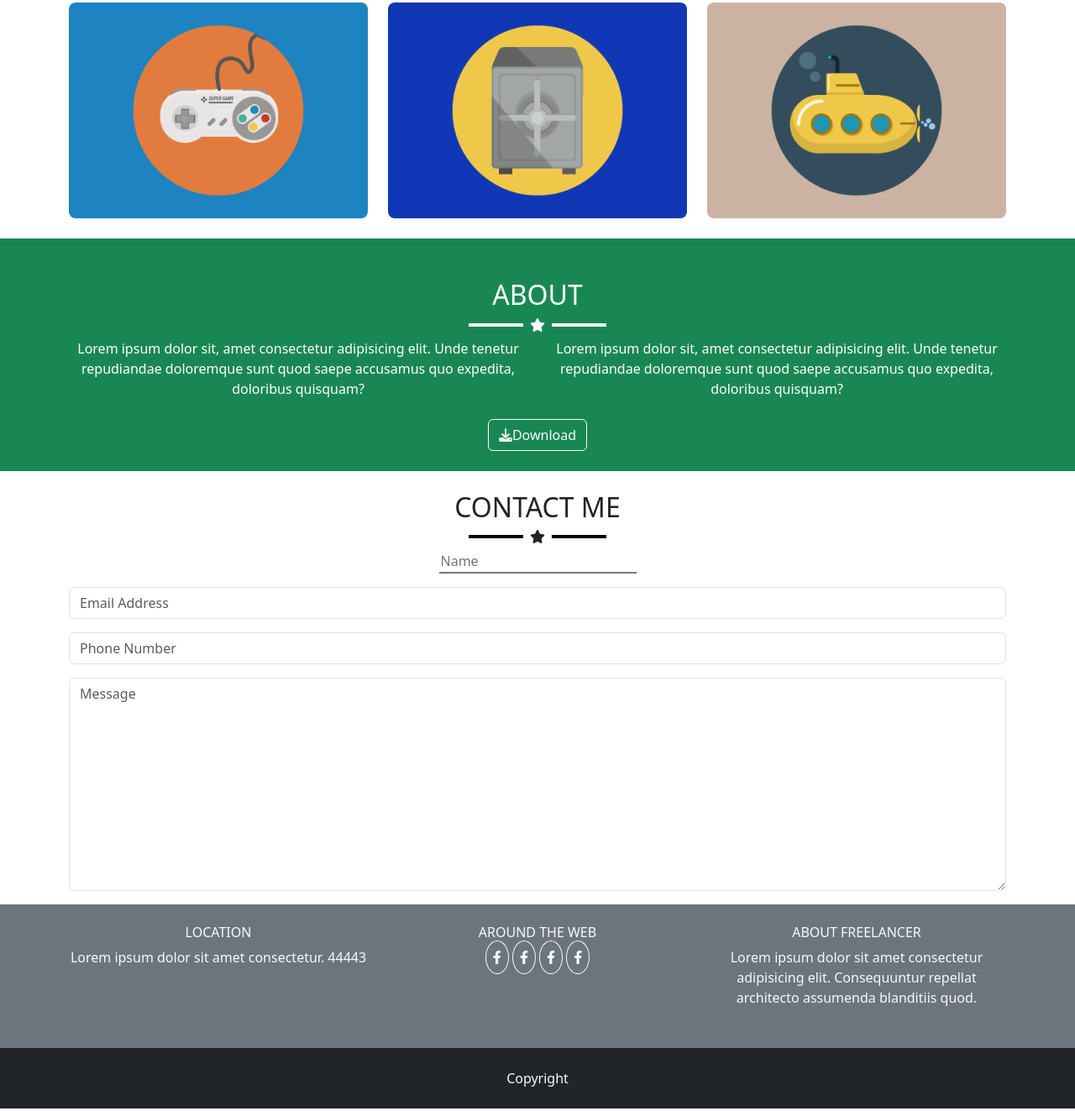
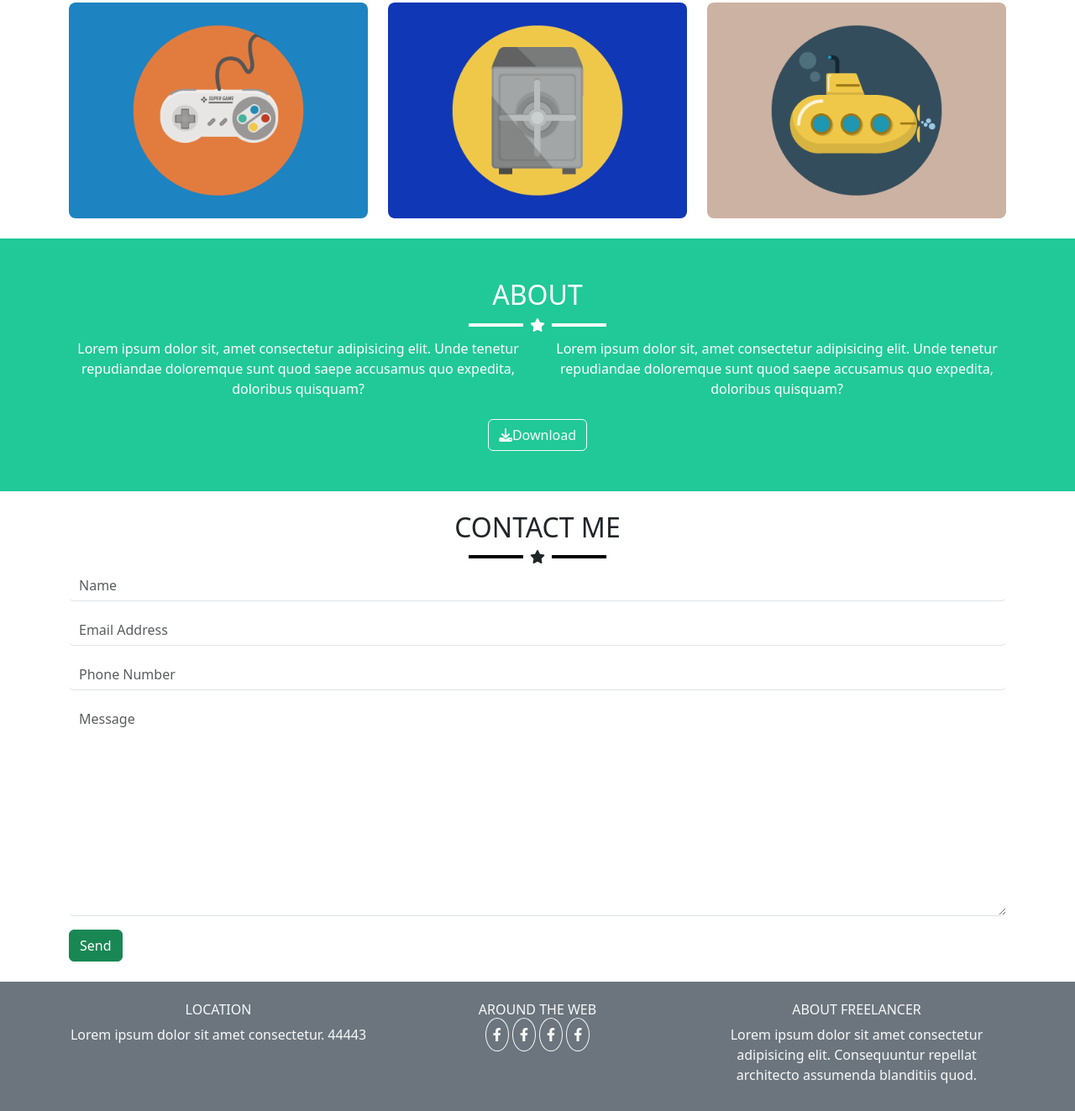
Before and after one commit to luca-masera/html-css-bootstrap-freelancer, a plain HTML site: page index.html in a window 1280 px wide. Shown: the part 1188-2511 px from the top of the page at 84% size. Drawn offline with nearby package versions, Linux system fonts and the light colour scheme.

Commit message:
Esercizio START BOOTSTRAP

```diff
--- a/css/style.css
+++ b/css/style.css
@@ -34,8 +34,7 @@
     display: block;
 
 }
-.my-border{
-    border-top: 0;
-    border-left: 0;
-    border-right: 0;
+
+.my-backround-color{
+    background-color: var(--bs-teal);
 }
--- a/index.html
+++ b/index.html
@@ -37,7 +37,7 @@
 
     </header>
     <main>
-        <div class="bg-success text-light">
+        <div class="my-backround-color text-light">
             <div class="container d-flex justify-content-center pt-3">
                 <img class="w-50" src="img/avatar.svg" class="rounded mx-auto d-block" alt="avatar">
             </div>
@@ -94,7 +94,7 @@
 
             </div>
         </div>
-        <div class="bg-success text-white my-4">
+        <div class="my-backround-color text-white my-4">
             <div class="text-center container">
                 <h2 class="pt-5">ABOUT</h2>
                 <div class="my-decor d-flex justify-content-center align-items-center pb-2">
@@ -106,7 +106,7 @@
                     <div class="col-12 col-md-6 pb-4"> Lorem ipsum dolor sit, amet consectetur adipisicing elit. Unde
                         tenetur repudiandae doloremque sunt quod saepe accusamus quo expedita, doloribus quisquam?</div>
                 </div>
-                <div class="pb-4">
+                <div class="pb-5">
                     <button type="button" class="btn btn-outline-light"><i
                             class="fa-solid fa-download"></i>Download</button>
                 </div>
@@ -121,21 +121,24 @@
                 </div>
                 <form>
                     <div class="mb-3">
-                        <input  type="text" class="border-top-0 border-end-0 border-start-0" class="form-control" placeholder="Name" >
+                        <input  type="text" class="form-control border-top-0 border-end-0 border-start-0"  placeholder="Name" >
 
                     </div>
                     <div class="mb-3">
-                        <input type="email" class="form-control" placeholder="Email Address">
+                        <input type="email" class="form-control border-top-0 border-end-0 border-start-0" placeholder="Email Address">
 
                     </div>
                     <div class="mb-3">
-                        <input type="number" class="form-control" placeholder="Phone Number">
+                        <input type="number" class="form-control border-top-0 border-end-0 border-start-0" placeholder="Phone Number">
 
                     </div>
                     <div class="mb-3">
-                        <textarea name="Message" id="" cols="30" rows="10" class="form-control" placeholder="Message"></textarea>
+                        <textarea name="Message" id="" cols="30" rows="10" class="form-control border-top-0 border-end-0 border-start-0" placeholder="Message"></textarea>
 
 
+                    </div>
+                    <div class="d-flex">
+                        <button type="submit" class="btn btn-success mb-4">Send</button>
                     </div>
                 </form>
 
```
